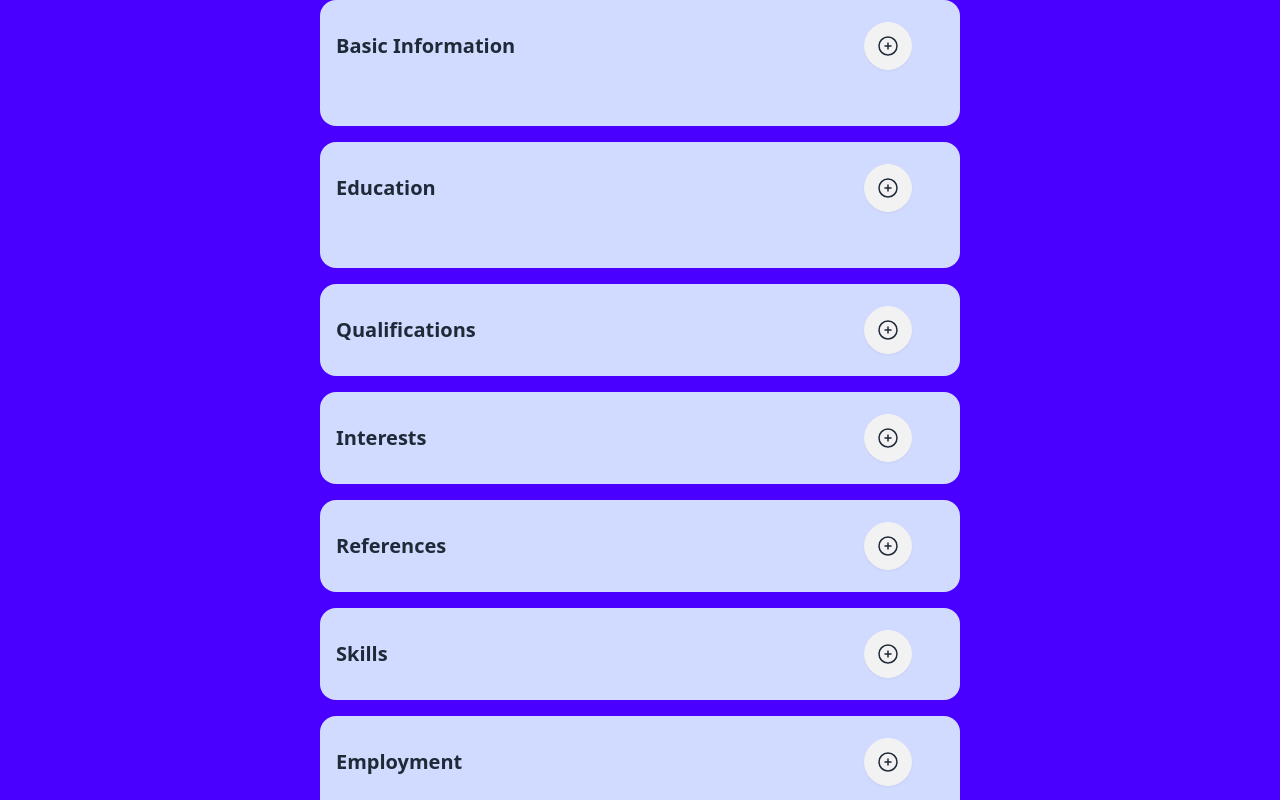
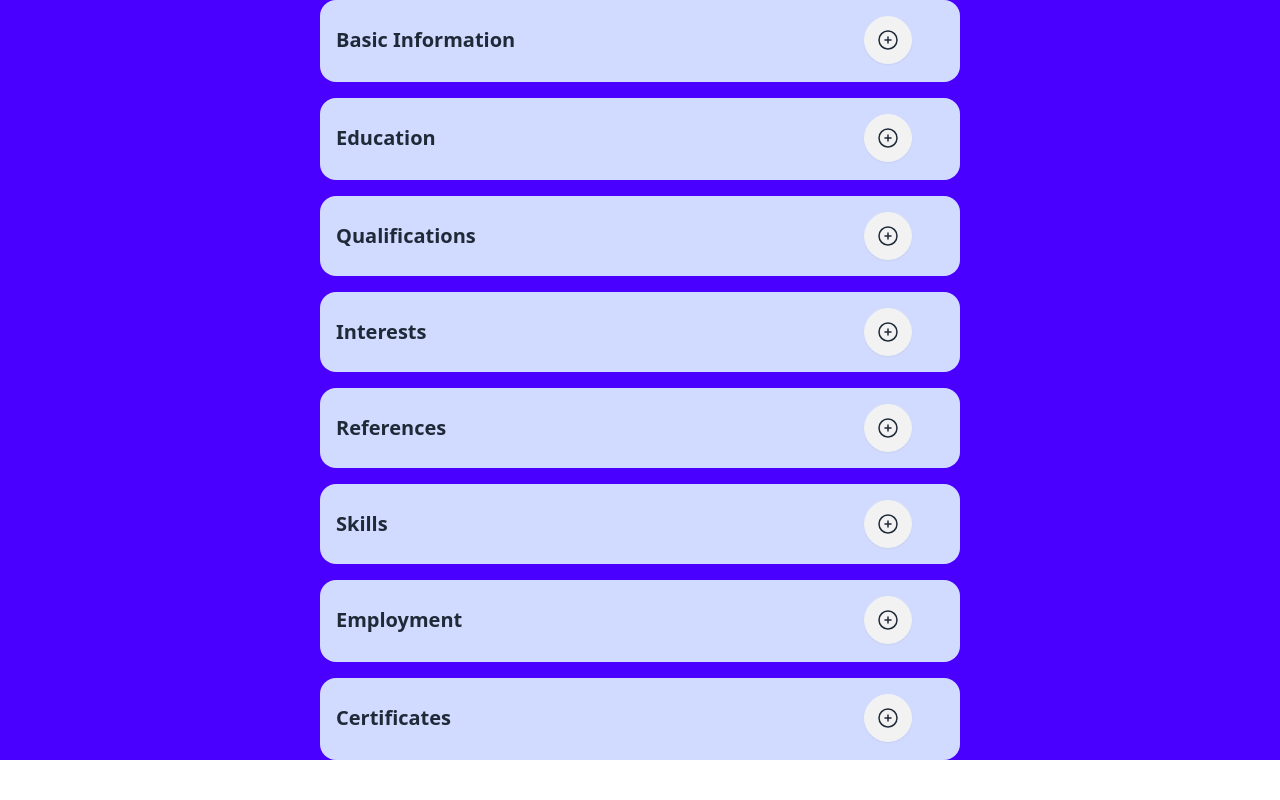
Before and after one commit to Ja-Uyoma/CV-Application, a React (Vite) app: page / in a window 1280 px wide. Shown: the top 800 px of the page. Built offline with nearby package versions, Linux system fonts and the light colour scheme.

Commit message:
refactor: remove margins and paddings from collapse titles and contents

```diff
--- a/src/components/BasicInformation.tsx
+++ b/src/components/BasicInformation.tsx
@@ -31,7 +31,7 @@ const BasicInformation = () => {
       ref={sectionRef}
     >
       <div className="collapse-title flex justify-between items-center">
-        <h2 className="font-bold text-xl py-4">Basic Information</h2>
+        <h2 className="font-bold text-xl">Basic Information</h2>
         <CircleButton handleClick={onButtonClicked} />
       </div>
 
@@ -39,7 +39,7 @@ const BasicInformation = () => {
         action="/"
         method="post"
         autoComplete="off"
-        className="border rounded-lg border-gray-900 p-4 collapse-content"
+        className="border rounded-lg border-gray-900 collapse-content"
       >
         <div className="flex gap-2 my-2">
           <div className="flex-1">
--- a/src/components/Certificates.tsx
+++ b/src/components/Certificates.tsx
@@ -131,7 +131,7 @@ const Certificates = () => {
       ref={sectionRef}
     >
       <div className="collapse-title flex justify-between items-center">
-        <h2 className="font-bold text-xl my-5">Certificates</h2>
+        <h2 className="font-bold text-xl">Certificates</h2>
         <CircleButton handleClick={onButtonClicked} />
       </div>
 
@@ -139,7 +139,7 @@ const Certificates = () => {
         action="/"
         method="post"
         autoComplete="off"
-        className="border-solid border rounded-lg border-gray-900 p-4 flex flex-col gap-1 collapse-content"
+        className="border-solid border rounded-lg border-gray-900 flex flex-col gap-1 collapse-content"
       >
         <TextField name="Certificate" />
 
--- a/src/components/Education.tsx
+++ b/src/components/Education.tsx
@@ -31,14 +31,14 @@ export const Education = () => {
       ref={sectionRef}
     >
       <div className="collapse-title flex justify-between items-center">
-        <h2 className="font-bold text-xl py-4">Education</h2>
+        <h2 className="font-bold text-xl">Education</h2>
         <CircleButton handleClick={onButtonClicked} />
       </div>
 
       <form
         action="/"
         method="post"
-        className="border border-solid rounded-lg border-gray-900 p-4 collapse-content"
+        className="border border-solid rounded-lg border-gray-900 collapse-content"
       >
         <>
           <TextField name="Education" />
--- a/src/components/Employment.tsx
+++ b/src/components/Employment.tsx
@@ -31,14 +31,14 @@ export const Employment = () => {
       ref={sectionRef}
     >
       <div className="collapse-title flex justify-between items-center">
-        <h2 className="font-bold text-xl py-4">Employment</h2>
+        <h2 className="font-bold text-xl">Employment</h2>
         <CircleButton handleClick={onButtonClicked} />
       </div>
 
       <form
         action="/"
         method="post"
-        className="border border-solid rounded-lg border-gray-900 p-4 collapse-content"
+        className="border border-solid rounded-lg border-gray-900 collapse-content"
       >
         <>
           <TextField name="Position" />
--- a/src/components/Pane.tsx
+++ b/src/components/Pane.tsx
@@ -30,7 +30,7 @@ const Pane = ({ sectionName }: { sectionName: string }) => {
       ref={sectionRef}
     >
       <div className="collapse-title flex justify-between items-center">
-        <h2 className="font-bold text-xl py-4">{sectionName}</h2>
+        <h2 className="font-bold text-xl">{sectionName}</h2>
         <CircleButton handleClick={() => onButtonClicked()} />
       </div>
 
```
